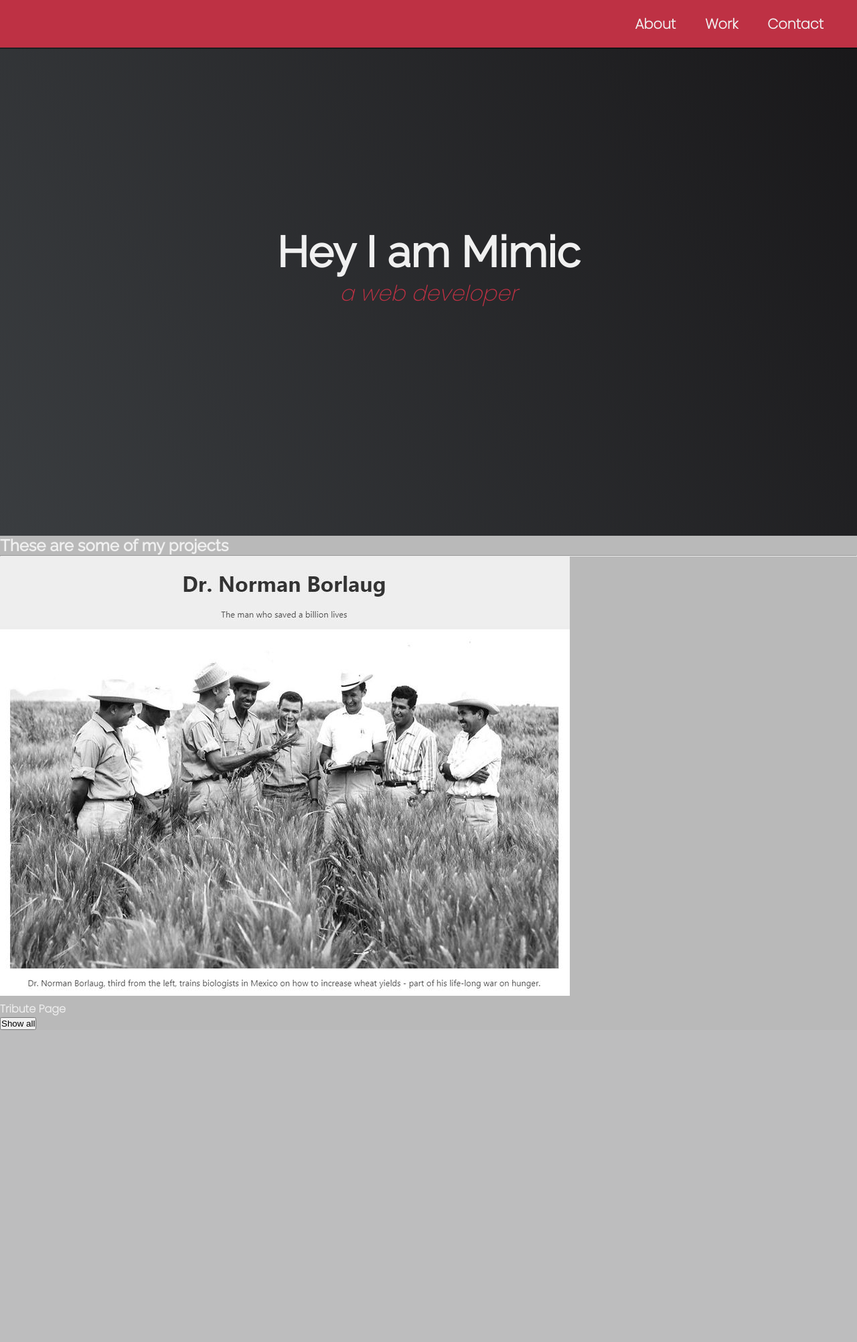
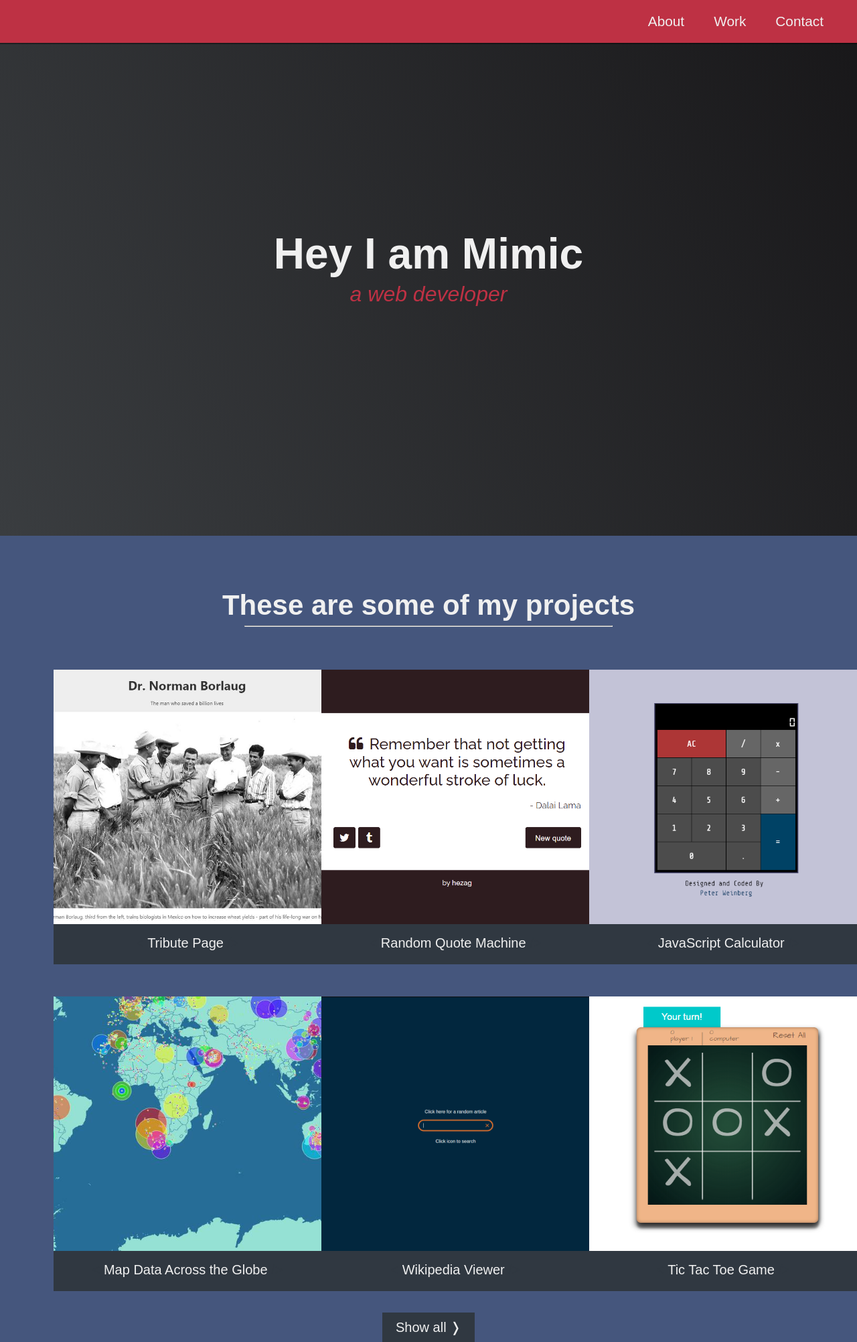
Before and after one commit to zumr01/haslogics-internship, a PHP site: page / in a window 1280 px wide. Shown: the whole page at 67% size. Before the commit the page ends 1538 px from the top, so only its background shows below. Run offline with PHP 8.4, Linux system fonts and the light colour scheme.

Commit message:
Almost completed the project section

```diff
--- a/porfolio-website/index.html
+++ b/porfolio-website/index.html
@@ -29,20 +29,86 @@
 
     <!--========== Project Section STARTS ==========-->
     <section id="project-section" class="project-section">
+      <div class="project-head">
         <h1>These are some of my projects</h1>
         <hr />
-      <div>
-        <div>
+      </div>
+      <div class="projects-flex">
         <a
           href="https://htmlpreview.github.io/?https://raw.githubusercontent.com/AHmadKhalil97/internship-data/master/tribute_page/index.html"
           target="_blank"
         >
           <img src="imgs/work-1.jpg" alt="" />
-            <p><span></span>Tribute Page</p></a
+          <p class="project-title">
+            <span class="special-symbol">&#60;</span>
+            Tribute Page
+            <span class="special-symbol">/></span>
+          </p></a
+        >
+
+        <a
+          href="https://htmlpreview.github.io/?https://raw.githubusercontent.com/AHmadKhalil97/internship-data/master/tribute_page/index.html"
+          target="_blank"
+        >
+          <img src="imgs/work-2.png" alt="" />
+          <p class="project-title">
+            <span class="special-symbol">&#60;</span> Random Quote Machine
+            <span class="special-symbol">/></span>
+          </p></a
+        >
+
+        <a
+          href="https://htmlpreview.github.io/?https://raw.githubusercontent.com/AHmadKhalil97/internship-data/master/tribute_page/index.html"
+          target="_blank"
+        >
+          <img src="imgs/work-3.png" alt="" />
+          <p class="project-title">
+            <span class="special-symbol">&#60;</span> JavaScript Calculator
+            <span class="special-symbol">/></span>
+          </p></a
         >
       </div>
+      <div class="projects-flex">
+        <a
+          href="https://htmlpreview.github.io/?https://raw.githubusercontent.com/AHmadKhalil97/internship-data/master/tribute_page/index.html"
+          target="_blank"
+        >
+          <img src="imgs/work-4.jpg" alt="" />
+          <p class="project-title">
+            <span class="special-symbol">&#60;</span> Map Data Across the Globe
+            <span class="special-symbol">/></span>
+          </p></a
+        >
+
+        <a
+          href="https://htmlpreview.github.io/?https://raw.githubusercontent.com/AHmadKhalil97/internship-data/master/tribute_page/index.html"
+          target="_blank"
+        >
+          <img src="imgs/work-5.png" alt="" />
+          <p class="project-title">
+            <span class="special-symbol">&#60;</span> Wikipedia Viewer
+            <span class="special-symbol">/></span>
+          </p></a
+        >
+
+        <a
+          href="https://htmlpreview.github.io/?https://raw.githubusercontent.com/AHmadKhalil97/internship-data/master/tribute_page/index.html"
+          target="_blank"
+        >
+          <img src="imgs/work-6.png" alt="" />
+          <p class="project-title">
+            <span class="special-symbol">&#60;</span> Tic Tac Toe Game
+            <span class="special-symbol">/></span>
+          </p></a
+        >
       </div>
-      <button class="btn-show-all">Show all</button>
+      <div class="project-btn">
+        <a href="https://codepen.io/FreeCodeCamp/" target="_blank"
+          ><button class="btn-show-all">
+            Show all <span>&#10093;</span>
+          </button></a
+        >
+      </div>
     </section>
     <!-- Project Section END! -->
 
--- a/porfolio-website/style.css
+++ b/porfolio-website/style.css
@@ -1,3 +1,6 @@
+html {
+  scroll-behavior: smooth;
+}
 /**************************************************
  Import Google Fonts
 ***************************************************/
@@ -15,6 +18,7 @@
 
 body {
   background-color: rgb(185, 185, 185);
+  overflow-x: hidden;
 }
 
 h1,
@@ -26,7 +30,7 @@
 a {
   font-family: "Poppins", sans-serif;
   color: #f0f0f0;
-  font-weight: 700;
+  font-weight: 400;
   text-decoration: none;
 }
 
@@ -79,14 +83,97 @@
   color: #be3144;
   font-size: 2rem;
   font-weight: 200;
+  padding-top: 5px;
 }
 
 /**************************************************
  Project Section
 ***************************************************/
+.project-section {
+  background-color: #45567d;
+  width: 100%;
+}
+
+.project-head {
+  display: flex;
+  justify-content: center;
+  align-items: center;
+  flex-direction: column;
+  padding: 5rem 0 1rem 0;
+}
+
+.project-head h1 {
+  font-size: 42px;
+  font-weight: 800;
+}
+
+.project-head hr {
+  width: 43%;
+  max-width: 43%;
+  background-color: #f0f0f0;
+  margin-top: 6px;
+}
+
+.projects-flex {
+  display: flex;
+  justify-content: space-around;
+  padding: 3rem 5rem 0 5rem;
+}
+
+.projects-flex img {
+  width: 400px;
+  height: 380px;
+  object-fit: cover;
+}
+
+.project-title {
+  background-color: #303841;
+  text-align: center;
+  margin-top: -7px;
+  padding: 20px 0;
+  font-size: 20px;
+}
+
+.project-title .special-symbol {
+  color: #303841;
+  transition: color 0.3s ease-out;
+}
+
+.projects-flex a:hover .special-symbol {
+  color: rgb(255, 119, 0);
+}
+
+.project-btn {
+  display: flex;
+  justify-content: center;
+  margin-top: 2rem;
+}
+
+.btn-show-all {
+  background-color: #303841;
+  border: 0;
+  color: #f0f0f0;
+  font-size: 1.25rem;
+  width: 100%;
+  padding: 10px 20px;
+}
+.btn-show-all:hover {
+  background-color: #be3144;
+  color: #f0f0f0;
+  transition: background 0.3s ease-in;
+}
+
+.project-btn a span:hover {
+  margin-left: 10px;
+  transform: translateX(0);
+  transition: transform 0.3s ease-out;
+}
+
+/* border: 2px solid rgb(228, 59, 29); */
+/* border: 2px solid peru; */
 
 /**************************************************
- Contact Section
+Contact Section
 ***************************************************/
 /**************************************************
  Footer
```
Lines whose indentation alone changed are shown as unchanged.
